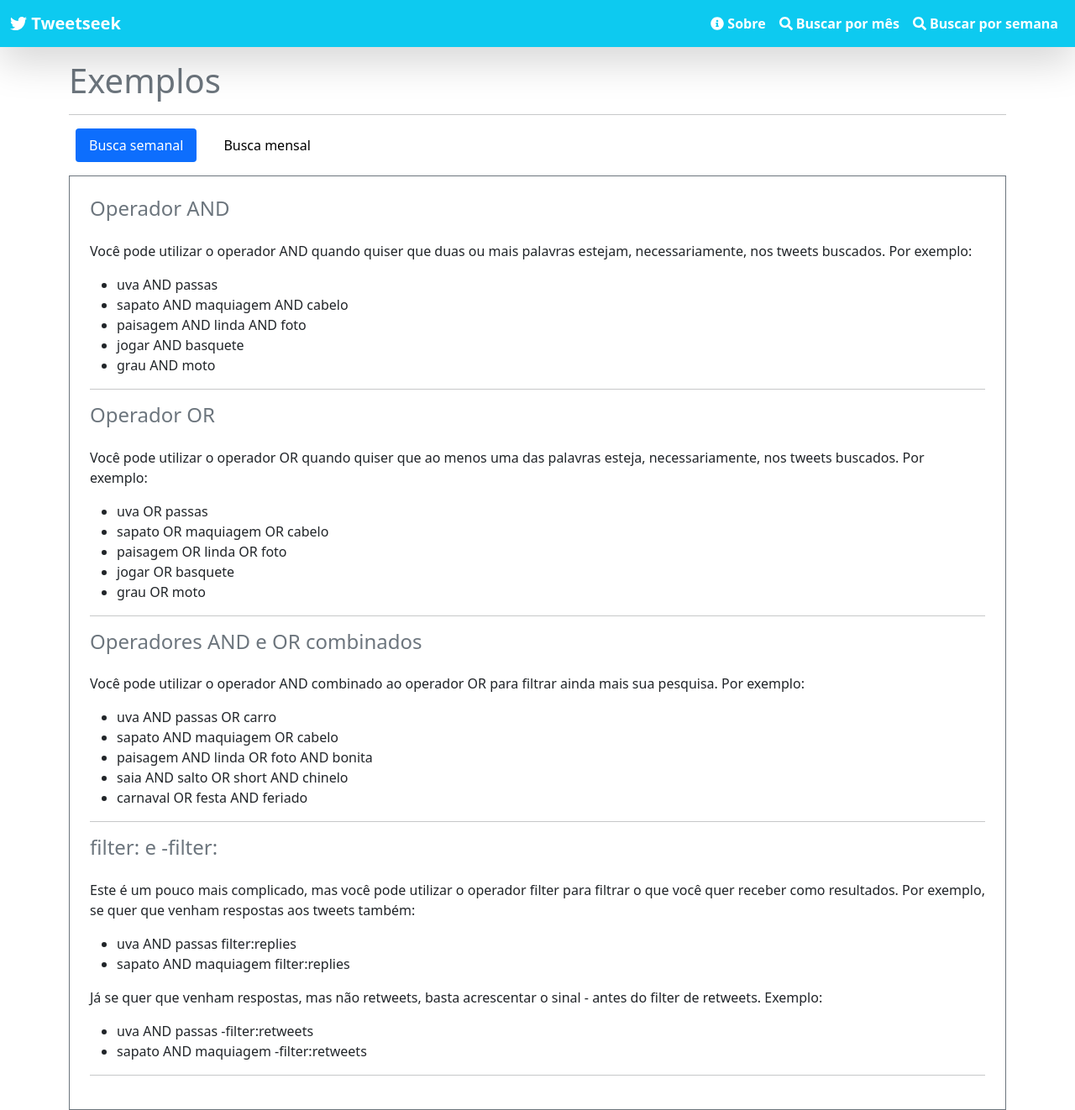
After one commit to kennedy-ag/TTSK, a Django app: page /exemplos/ in a window 1280 px wide. The commit adds this page. Shown: the whole page at 84% size. Run offline with Django 3.2, Linux system fonts and the light colour scheme.

Commit message:
Adicionadas novas paginas e novo modo de busca

```diff
--- a/tweets/static/css/estilo.css
+++ b/tweets/static/css/estilo.css
@@ -28,3 +28,9 @@ a#back-to-top {
   font-size: 24pt;
   text-decoration: none;
 }
+div.opcoes{
+  -webkit-transition: all 0.2s ease-in;
+}
+div.opcoes:hover{
+  -webkit-transform: scale(1.1);
+}
--- /dev/null
+++ b/tweets/templates/exemplos.html
@@ -0,0 +1,113 @@
+{% load static %}
+<!DOCTYPE html>
+<html lang="pt-br">
+  <head>
+    <meta charset="utf-8">
+    <meta name="viewport" content="width=device-width, initial-scale=1">
+    <link href="https://cdn.jsdelivr.net/npm/bootstrap@5.0.0-beta3/dist/css/bootstrap.min.css" rel="stylesheet" integrity="sha384-eOJMYsd53ii+scO/bJGFsiCZc+5NDVN2yr8+0RDqr0Ql0h+rP48ckxlpbzKgwra6" crossorigin="anonymous">
+    <link rel="stylesheet" type="text/css" href="{% static 'css/estilo.css' %}">
+    <title>Tweetseek</title>
+  </head>
+  <body>
+
+
+    <nav class="navbar navbar-expand-lg navbar-dark bg-info fixed-top shadow-lg">
+      <div class="container-fluid">
+        <a class="navbar-brand fw-bolder" href="/"><i class="fab fa-twitter"></i> Tweetseek</a>
+        <button class="navbar-toggler" type="button" data-bs-toggle="collapse" data-bs-target="#navbarSupportedContent" aria-controls="navbarSupportedContent" aria-expanded="false" aria-label="Toggle navigation">
+          <span class="navbar-toggler-icon"></span>
+        </button>
+        <div class="collapse navbar-collapse" id="navbarSupportedContent">
+          <ul class="navbar-nav fw-bolder ms-auto mb-2 mb-lg-0">
+            <li class="nav-item">
+              <a class="nav-link active" href="/sobre/"><i class="fa fa-info-circle"></i> Sobre</a>
+            </li>
+            <li class="nav-item">
+              <a class="nav-link active" href="/buscar/mes/"><i class="fa fa-search"></i> Buscar por mês</a>
+            </li>
+            <li class="nav-item">
+              <a class="nav-link active" href="/buscar/semana/"><i class="fa fa-search"></i> Buscar por semana</a>
+            </li>
+          </ul>
+        </div>
+      </div>
+    </nav>
+
+    <div class="container">
+      <h1 class="text-secondary mt-3">Exemplos</h1>
+      <hr>
+
+      <ul class="nav nav-pills mb-3" role="tablist">
+        <li class="nav-item mx-2" role="presentation">
+          <button class="nav-link active" data-bs-toggle="pill" data-bs-target="#pills-bs" type="button" role="tab" aria-controls="pills-bs" aria-selected="true">Busca semanal</button>
+        </li>
+        <li class="nav-item mx-2" role="presentation">
+          <button class="nav-link" data-bs-toggle="pill" data-bs-target="#pills-bm" type="button" role="tab" aria-controls="pills-bm" aria-selected="false">Busca mensal</button>
+        </li>
+      </ul>
+      <div class="tab-content border border-secondary">
+        <div class="tab-pane fade show active p-4" id="pills-bs" role="tabpanel">
+          <h4 class="text-secondary mb-4">Operador AND</h4>
+          <p>Você pode utilizar o operador AND quando quiser que duas ou mais palavras estejam, necessariamente, nos tweets buscados. Por exemplo:</p>
+          <ul>
+            <li>uva AND passas</li>
+            <li>sapato AND maquiagem AND cabelo</li>
+            <li>paisagem AND linda AND foto</li>
+            <li>jogar AND basquete</li>
+            <li>grau AND moto</li>
+          </ul>
+          <hr>
+
+          <h4 class="text-secondary mb-4">Operador OR</h4>
+          <p>Você pode utilizar o operador OR quando quiser que ao menos uma das palavras esteja, necessariamente, nos tweets buscados. Por exemplo:</p>
+          <ul>
+            <li>uva OR passas</li>
+            <li>sapato OR maquiagem OR cabelo</li>
+            <li>paisagem OR linda OR foto</li>
+            <li>jogar OR basquete</li>
+            <li>grau OR moto</li>
+          </ul>
+          <hr>
+
+          <h4 class="text-secondary mb-4">Operadores AND e OR combinados</h4>
+          <p>Você pode utilizar o operador AND combinado ao operador OR para filtrar ainda mais sua pesquisa. Por exemplo:</p>
+          <ul>
+            <li>uva AND passas OR carro</li>
+            <li>sapato AND maquiagem OR cabelo</li>
+            <li>paisagem AND linda OR foto AND bonita</li>
+            <li>saia AND salto OR short AND chinelo</li>
+            <li>carnaval OR festa AND feriado</li>
+          </ul>
+          <hr>
+          <h4 class="text-secondary mb-4">filter: e -filter:</h4>
+          <p>Este é um pouco mais complicado, mas você pode utilizar o operador filter para filtrar o que você quer receber como resultados. Por exemplo, se quer que venham respostas aos tweets também:</p>
+          <ul>
+            <li>uva AND passas filter:replies</li>
+            <li>sapato AND maquiagem filter:replies</li>
+          </ul>
+          <p>Já se quer que venham respostas, mas não retweets, basta acrescentar o sinal - antes do filter de retweets. Exemplo:</p>
+          <ul>
+            <li>uva AND passas -filter:retweets</li>
+            <li>sapato AND maquiagem -filter:retweets</li>
+          </ul>
+          <hr>
+        </div>
+        <div class="tab-pane fade p-4" id="pills-bm" role="tabpanel">
+          <p>A busca mensal é mais simples, basta você escrever as palavras-chave separadas por espaço, operadores lógicos não se aplicam nesse tipo de busca. Por exemplo:</p>
+          <ul>
+            <li>uva passas</li>
+            <li>sapato maquiagem cabelo</li>
+            <li>paisagem linda</li>
+            <li>saia salto</li>
+            <li>carnaval festa feriado</li>
+          </ul>
+        </div>
+      </div>
+    </div>
+
+
+    <script src="{% static 'js/jquery.min.js' %}"></script>
+    <script src="https://cdn.jsdelivr.net/npm/bootstrap@5.0.0-beta3/dist/js/bootstrap.bundle.min.js" integrity="sha384-JEW9xMcG8R+pH31jmWH6WWP0WintQrMb4s7ZOdauHnUtxwoG2vI5DkLtS3qm9Ekf" crossorigin="anonymous"></script>
+    <script src="https://use.fontawesome.com/releases/v5.15.2/js/all.js" data-auto-replace-svg="nest"></script>
+  </body>
+</html>
--- a/tweets/urls.py
+++ b/tweets/urls.py
@@ -3,5 +3,10 @@ from . import views
 
 urlpatterns = [
     path('', views.index),
-    path('buscar/', views.buscar),
+    path('buscar/semana/', views.busca_7_dias),
+    path('buscar/mes/', views.busca_30_dias),
+    path('busca-mensal/', views.busca_mensal),
+    path('busca-semanal/', views.buscar),
+    path('exemplos/', views.exemplos),
+    path('sobre/', views.sobre),
 ]
--- a/tweets/views.py
+++ b/tweets/views.py
@@ -4,6 +4,18 @@ import re
 
 def index(request):
 	return render(request, 'index.html')
+
+def busca_30_dias(request):
+	return render(request, 'busca_mensal.html')
+
+def busca_7_dias(request):
+	return render(request, 'busca_semanal.html')
+
+def exemplos(request):
+	return render(request, 'exemplos.html')
+
+def sobre(request):
+	return render(request, 'sobre.html')
 
 def buscar(request):
 	requisicao = dict(request.GET)
@@ -30,12 +42,54 @@ def buscar(request):
 	  user = tweet._json['user']
 	  lista_de_dados.append([i, user['screen_name'], user['name'], tweet._json['text'], tweet._json['created_at'][0:-10]])
 
-	  #user['location']
-
 	  i += 1
 
 	if len(lista_de_dados)>0:
 		mensagem = ''
 	else: mensagem = 'Nenhum tweet encontrado no momento... Talvez mais tarde.'
 
-	return render(request, 'index.html', {'dados': lista_de_dados, 'quantidade': len(lista_de_dados), 'mensagem': mensagem})
+	return render(request, 'busca_semanal.html', {'dados': lista_de_dados, 'quantidade': len(lista_de_dados), 'mensagem': mensagem})
+
+
+def busca_mensal(request):
+	requisicao = dict(request.GET)
+	keywords = requisicao['busca'][0]
+	quantidade = int(requisicao['quantidade'][0])
+
+	# Credenciais
+	consumer_key = "nGFKutA5OZC0VIe8t3HzI4gyo"
+	consumer_secret_key = "3O4KMmSNyTBIJpQkMG1IP4NjRtF5czogVYUO1Lqz89fT91Yh6L"
+	access_token = "882377451720122368-NYca0un6atcVwM0VHhqJSvLn07mgiFr"
+	access_token_secret = "m6AWSW2FfrBbd3gJA7N0cVY4a7qoKiONKQ5YR2MOyp1DU"
+
+	# Autenticação
+	auth = tweepy.OAuthHandler(consumer_key, consumer_secret_key)
+	auth.set_access_token(access_token, access_token_secret)
+	token = tweepy.API(auth)
+
+	lista_de_dados = []
+	lista_de_textos = []
+	tweets = tweepy.Cursor(token.search_30_day,environment_name='TweetFullAD', query=keywords).items()
+
+
+	controlador = 0
+	for tweet in tweets:
+	  user = tweet._json['user']
+	  if tweet.text not in lista_de_textos:
+	  	lista_de_textos.append(tweet.text)
+	  	lista_de_dados.append([user['screen_name'], user['name'], tweet._json['text'], tweet._json['created_at'][0:-10]])
+	  	controlador += 1
+	  	if controlador == quantidade:
+	  		break
+
+	for i in range(1, len(lista_de_dados)+1):
+		lista_de_dados[i-1].append(i)
+
+
+	if len(lista_de_dados)>0:
+		mensagem = ''
+	else: mensagem = 'Nenhum tweet encontrado no momento... Talvez mais tarde.'
+
+
+
+	return render(request, 'busca_mensal.html', {'dados': lista_de_dados, 'quantidade': len(lista_de_dados), 'mensagem': mensagem})
```
Also changed, not shown: tweets/templates/busca_mensal.html (added, +125 -0 lines), tweets/templates/busca_semanal.html (added, +122 -0 lines), tweets/templates/index.html (+36 -90 lines), tweets/templates/sobre.html (added, +50 -0 lines).
